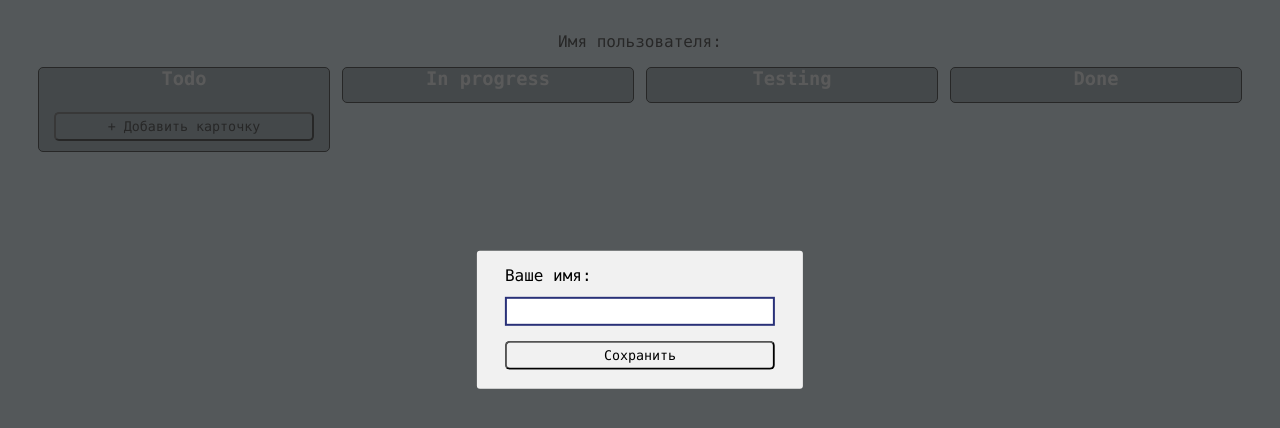
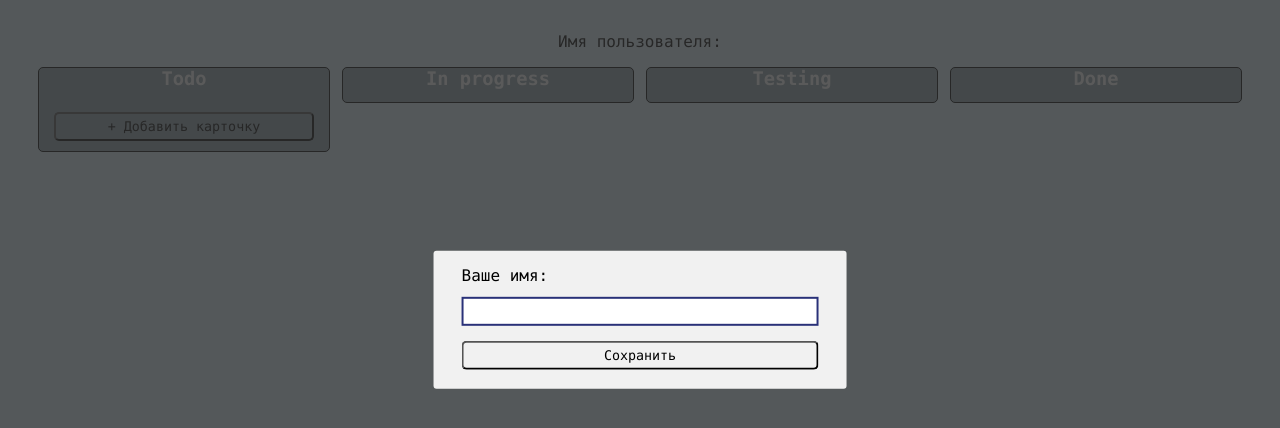
Before and after one commit to FlightoFancy/trello-react, a React (Create React App) app: page / in a window 1280 px wide. Shown: the top 428 px of the page. Built offline with nearby package versions, Linux system fonts and the light colour scheme.

Commit message:
fix: span -> label

```diff
--- a/src/components/AddComment/AddComment.tsx
+++ b/src/components/AddComment/AddComment.tsx
@@ -35,8 +35,9 @@ export const AddComment: React.FC<Props> = ({
 
   return (
     <Root>
-      <span>Комментарии:</span>
       <form onSubmit={handleSubmit}>
+        <label>
+          Комментарии:
           <Textarea
             value={newComment}
             placeholder="Напишите комментарий..."
@@ -44,6 +45,7 @@ export const AddComment: React.FC<Props> = ({
             onChange={(e) => setNewComment(e.target.value)}
           />
           <Button type="submit">Сохранить</Button>
+        </label>
       </form>
     </Root>
   );
--- a/src/components/UserModal/UserModal.tsx
+++ b/src/components/UserModal/UserModal.tsx
@@ -25,8 +25,9 @@ export const UserModal: React.FC<Props> = ({ showName }) => {
         <Modal>
           <StyledOverlay />
           <ModalContent>
-            <span>Ваше имя: </span>
             <form onSubmit={handleSubmit}>
+              <label>
+                Ваше имя:
                 <Input
                   margin="10px 0"
                   type="text"
@@ -34,6 +35,7 @@ export const UserModal: React.FC<Props> = ({ showName }) => {
                   onChange={(e) => setUserName(e.target.value)}
                 />
                 <Button type="submit">Сохранить</Button>
+              </label>
             </form>
           </ModalContent>
         </Modal>
```
Lines whose indentation alone changed are shown as unchanged.
